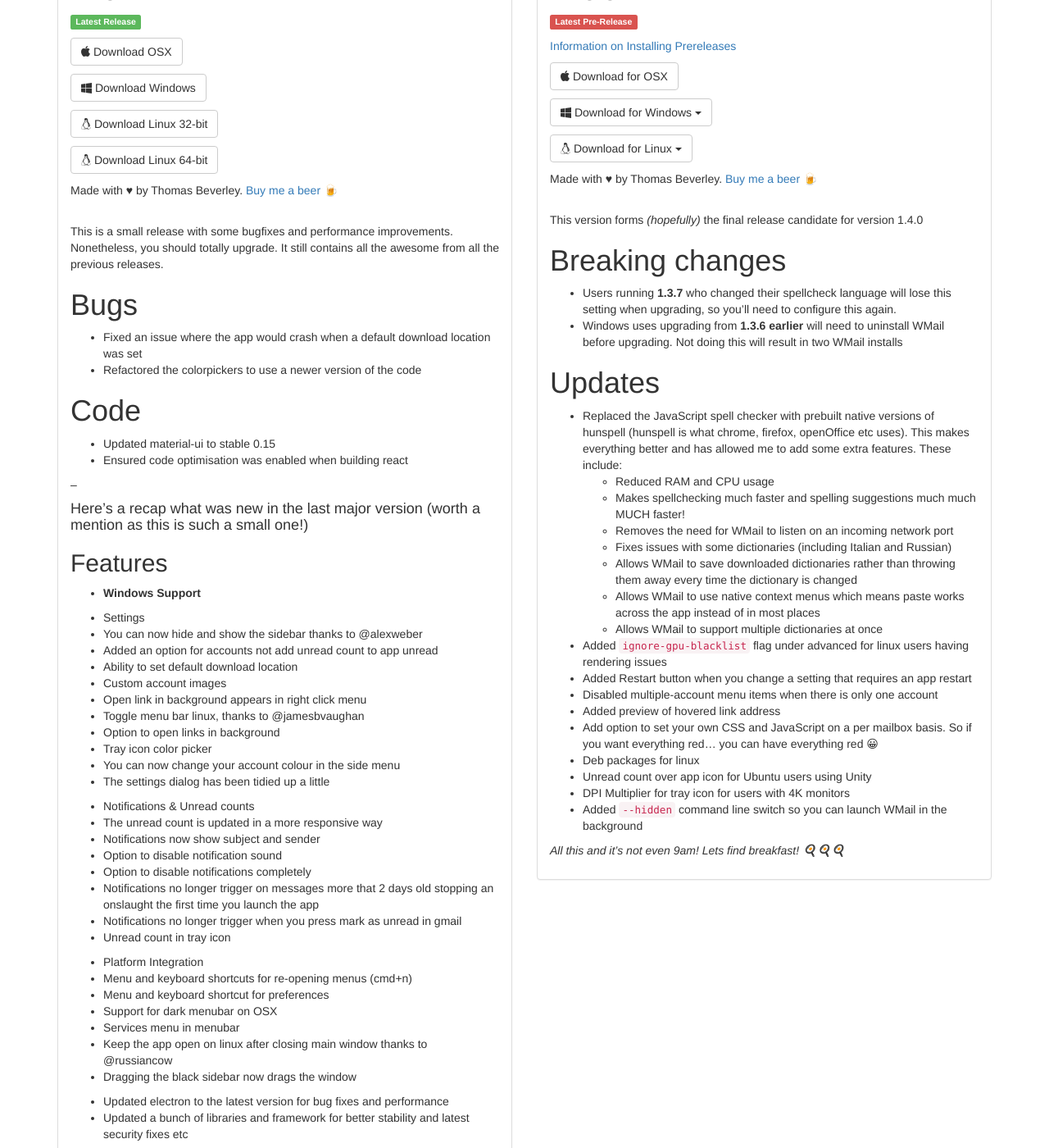
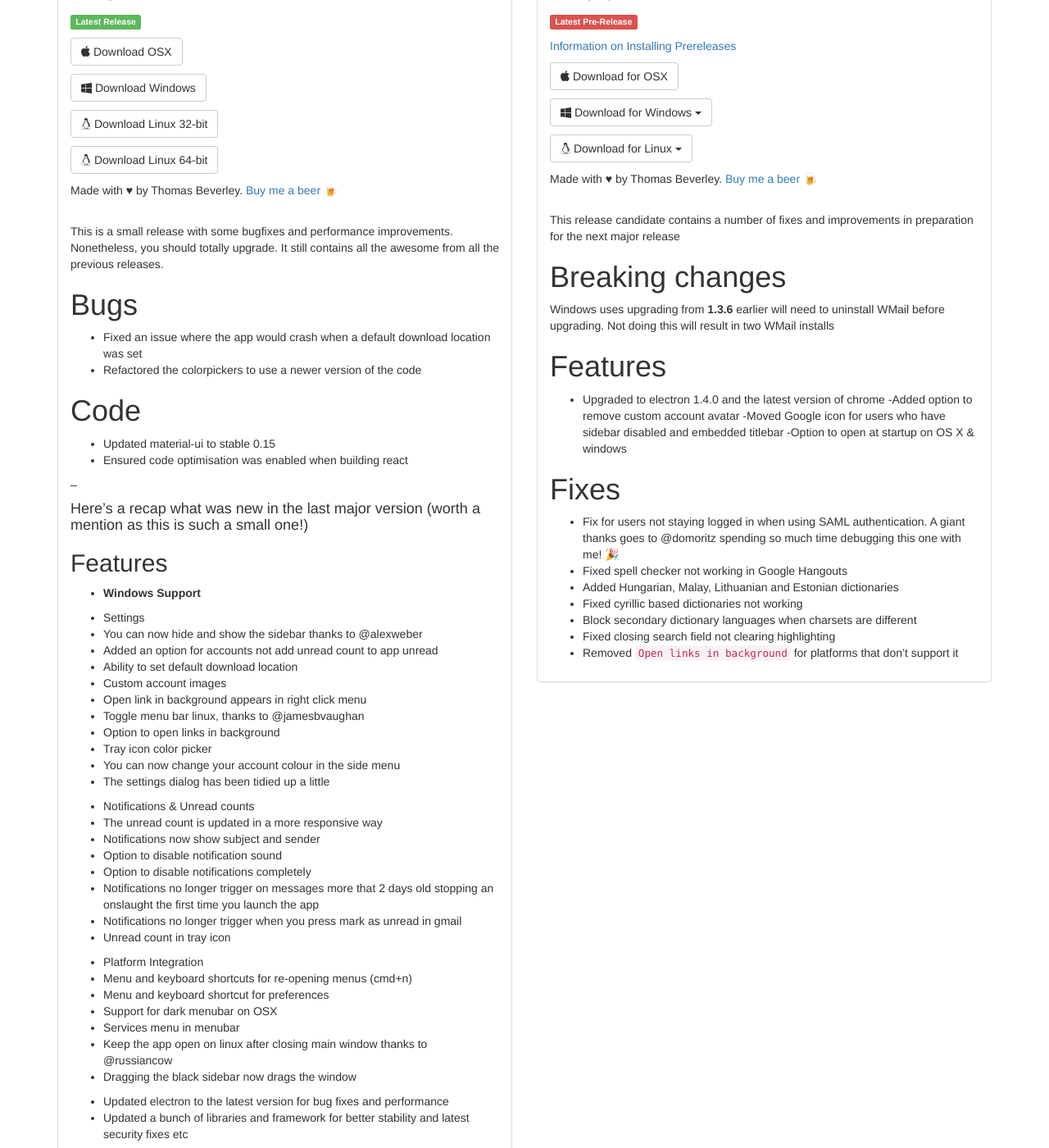
Before and after one commit to Thomas101/wmail, a Jekyll site: the page built from download.html, in a window 1280 px wide and 1400 px high, scrolled down 536 px. Shown: the whole window at 82% size. Built offline with Jekyll 4.4.1, drawn with Linux system fonts in a browser that asks for light colours.

Commit message:
Added 1.3.9 prerelease

```diff
--- a/_includes/prerelease_notes.md
+++ b/_includes/prerelease_notes.md
@@ -1,26 +1,20 @@
-This version forms *(hopefully)* the final release candidate for version 1.4.0
+This release candidate contains a number of fixes and improvements in preparation for the next major release
 
 # Breaking changes
-- Users running **1.3.7** who changed their spellcheck language will lose this setting when upgrading, so you'll need to configure this again.
-- Windows uses upgrading from **1.3.6 earlier** will need to uninstall WMail before upgrading. Not doing this will result in two WMail installs
 
-# Updates
-- Replaced the JavaScript spell checker with prebuilt native versions of hunspell (hunspell is what chrome, firefox, openOffice etc uses). This makes everything better and has allowed me to add some extra features. These include:
-	- Reduced RAM and CPU usage
-	- Makes spellchecking much faster and spelling suggestions much much MUCH faster!
-	- Removes the need for WMail to listen on an incoming network port
-	- Fixes issues with some dictionaries (including Italian and Russian)
-	- Allows WMail to save downloaded dictionaries rather than throwing them away every time the dictionary is changed
-	- Allows WMail to use native context menus which means paste works across the app instead of in most places
-	- Allows WMail to support multiple dictionaries at once
-- Added `ignore-gpu-blacklist` flag under advanced for linux users having rendering issues
-- Added Restart button when you change a setting that requires an app restart
-- Disabled multiple-account menu items when there is only one account
-- Added preview of hovered link address
-- Add option to set your own CSS and JavaScript on a per mailbox basis. So if you want everything red... you can have everything red 😀
-- Deb packages for linux
-- Unread count over app icon for Ubuntu users using Unity
-- DPI Multiplier for tray icon for users with 4K monitors
-- Added `--hidden` command line switch so you can launch WMail in the background
+Windows uses upgrading from **1.3.6** earlier will need to uninstall WMail before upgrading. Not doing this will result in two WMail installs
 
-*All this and it's not even 9am! Lets find breakfast! 🍳🍳🍳*
+# Features
+- Upgraded to electron 1.4.0 and the latest version of chrome
+-Added option to remove custom account avatar
+-Moved Google icon for users who have sidebar disabled and embedded titlebar
+-Option to open at startup on OS X & windows
+
+# Fixes
+- Fix for users not staying logged in when using SAML authentication. A giant thanks goes to @domoritz spending so much time debugging this one with me! 🎉
+- Fixed spell checker not working in Google Hangouts
+- Added Hungarian, Malay, Lithuanian and Estonian dictionaries
+- Fixed cyrillic based dictionaries not working
+- Block secondary dictionary languages when charsets are different
+- Fixed closing search field not clearing highlighting
+- Removed `Open links in background` for platforms that don’t support it
--- a/download.html
+++ b/download.html
@@ -2,8 +2,8 @@
 layout: default
 release_v: "v1.3.1"
 release_s: "1_3_1"
-prerelease_v: "v1.3.8"
-prerelease_s: "1_3_8"
+prerelease_v: "v1.3.9"
+prerelease_s: "1_3_9"
 ---
 {% capture release_notes %}{% include release_notes.md %}{% endcapture %}
 {% capture prerelease_notes %}{% include prerelease_notes.md %}{% endcapture %}
--- a/version.json
+++ b/version.json
@@ -3,6 +3,6 @@
     "version": "1.3.1"
   },
   "prerelease": {
-    "version": "1.3.8"
+    "version": "1.3.9"
   }
 }
```
